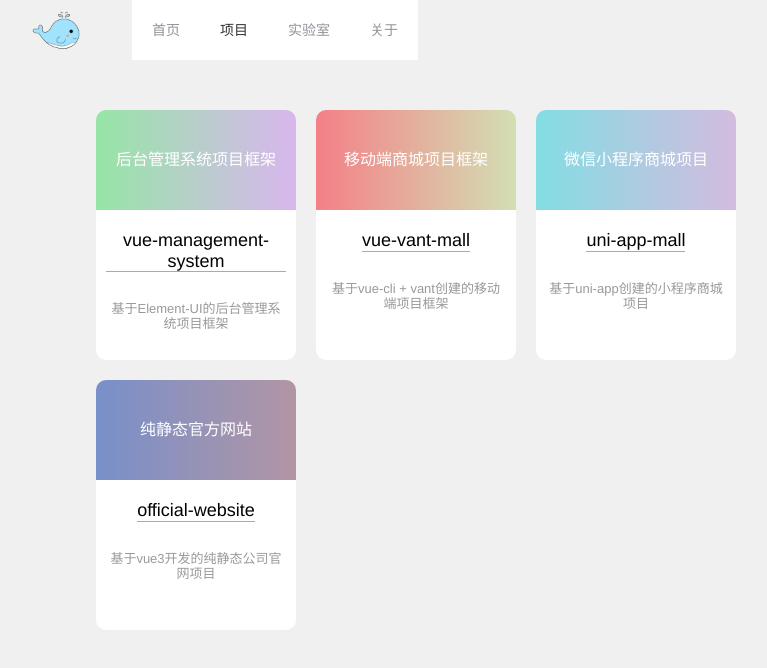
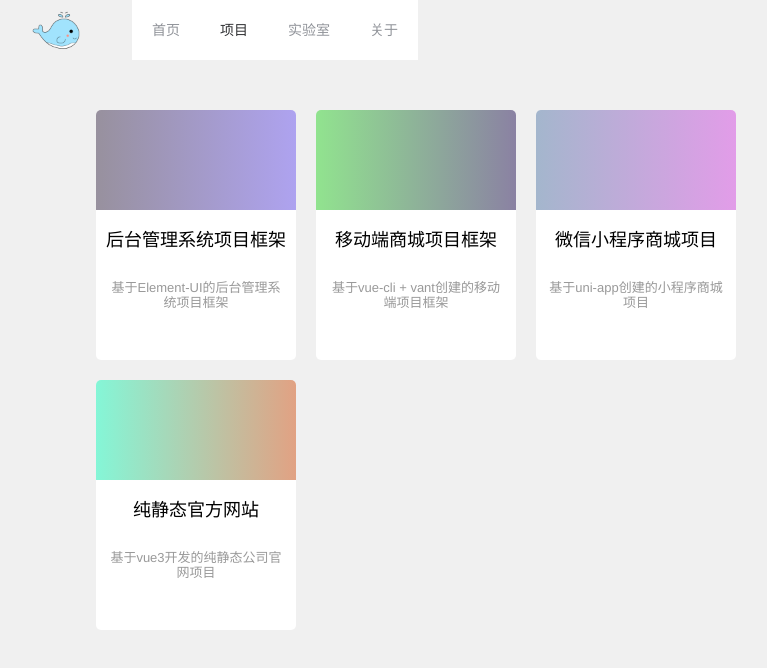
Before and after one commit to snail-lu/portfolio-vue, a Vue app: page /#/about in a window 1280 px wide. Both pictures are taken after a click on the item "项目". Shown: the top 668 px of the page, without its empty margins (224-991 px from the left). Built offline with nearby package versions, Linux system fonts and the light colour scheme; what vue-simple-uploader would draw is missing.

Commit message:
项目列表样式调整

```diff
--- a/src/views/projects/index.vue
+++ b/src/views/projects/index.vue
@@ -2,13 +2,15 @@
 	<div class="demo-list-container">
 		<el-row class="demo-list" :gutter="20">
 			<el-col class="demo-item" v-for="(demoItem, demoIndex) in projectsList" :key="demoItem.path" :span="8">
-				<div class="demo-item-header" :class="`bg-color${demoIndex % 30}`">{{ demoItem.title }}</div>
-				<div class="demo-item-content">
-					<a class="demo-item-path" :href="demoItem.url ? demoItem.url : demoItem.reposity" target="__blank">
-						{{ demoItem.path }}
-					</a>
-					<div class="demo-item-desc">
-						{{ demoItem.desc }}
+				<div class="grid-content">
+					<div class="demo-item-header" :class="`bg-color${demoIndex % 30}`"></div>
+					<div class="demo-item-content">
+						<a class="demo-item-title" :href="demoItem.url ? demoItem.url : demoItem.reposity" target="__blank">
+							{{ demoItem.title }}
+						</a>
+						<div class="demo-item-desc">
+							{{ demoItem.desc }}
+						</div>
 					</div>
 				</div>
 			</el-col>
@@ -64,31 +66,40 @@
 	.demo-item {
 		margin-bottom: 20px;
 
+		.grid-content {
+			cursor: pointer;
+			border-radius: 5px;
+			background-color: #fff;
+			overflow: hidden;
+
+			&:hover {
+				box-shadow: 0 0 10px #ccc;
+			}
+		}
+
 		&-header {
 			// background-color: rgb(224, 63, 63);
 			color: #fff;
 			height: 100px;
 			line-height: 100px;
 			text-align: center;
-			border-top-left-radius: 10px;
-			border-top-right-radius: 10px;
 		}
 
 		&-content {
-			background-color: #fff;
 			height: 150px;
 			padding: 20px 10px 10px 10px;
 			text-align: center;
-			border-bottom-left-radius: 10px;
-			border-bottom-right-radius: 10px;
 		}
 
-		&-path {
+		&-title {
 			display: inline-block;
 			font-size: 18px;
-			border-bottom: 1px solid #aaa;
 			margin-bottom: 30px;
-			cursor: pointer;
+			box-sizing: border-box;
+
+			&:hover {
+				border-bottom: 1px solid #aaa;
+			}
 		}
 
 		&-desc {
```
